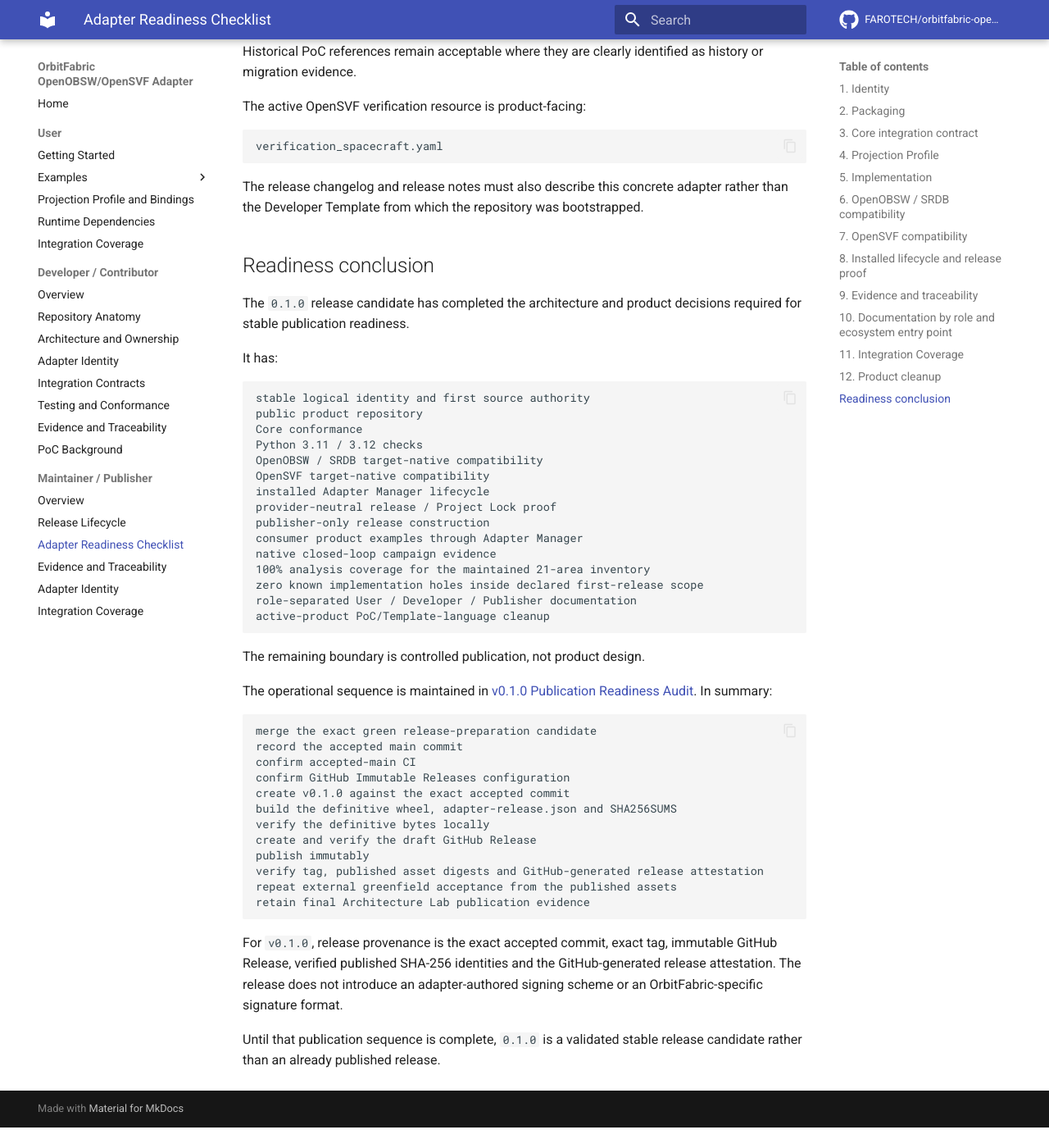
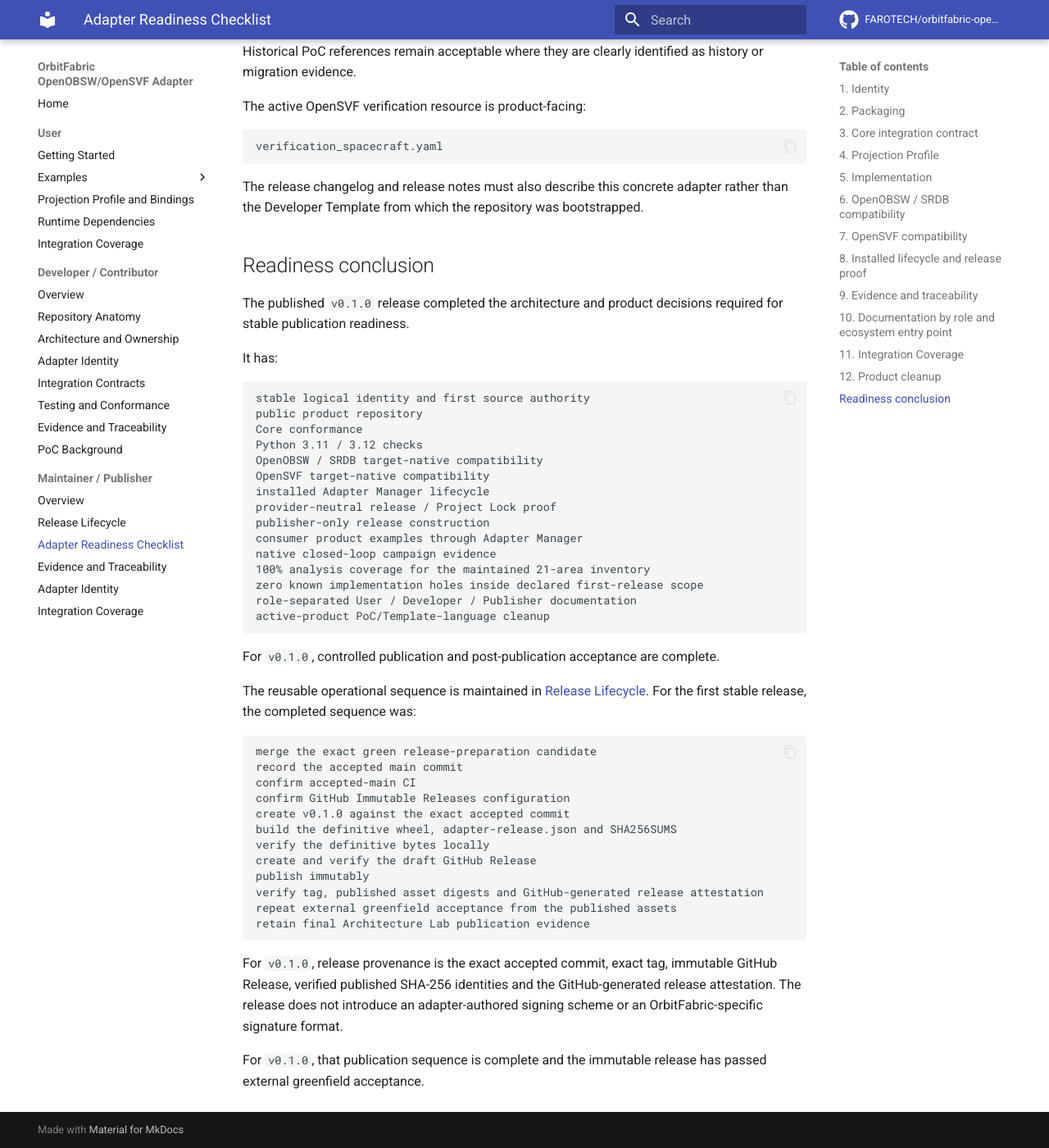
Before and after one commit to FAROTECH/orbitfabric-openobsw-opensvf-adapter, an MkDocs documentation site: the page built from docs/adapter-readiness-checklist.md, in a window 1280 px wide and 1400 px high, scrolled down 7139 px. Shown: the whole window at 82% size. Built offline with MkDocs 1.6.1 and Material for MkDocs 9.7.7, drawn with Linux system fonts in a browser that asks for light colours; comment, search, counter and statistics services are not loaded; before the commit the page ends 8514 px from its top, so only the background shows below that; some of the changed text lies outside the part shown.

Commit message:
Fix stale publication-audit references

````diff
--- a/docs/adapter-readiness-checklist.md
+++ b/docs/adapter-readiness-checklist.md
@@ -6,7 +6,7 @@
 
 ## 1. Identity
 
-Current stable release-candidate identity:
+Current stable release identity:
 
 ```text
 repository       orbitfabric-openobsw-opensvf-adapter
@@ -54,7 +54,7 @@
 
 Core remains normative for generic contract semantics.
 
-The exact Core baseline validated by this release candidate is:
+The exact Core baseline validated by `v0.1.0` is:
 
 ```text
 4377d6656c62aa1dc19a7ed81d2de872b6b22ccd
@@ -116,7 +116,7 @@
 obsw-srdb 0.1.0 at that checkout
 ```
 
-The release candidate must continue to prove:
+A future release must continue to prove:
 
 ```text
 additive contribution load
@@ -139,7 +139,7 @@
 observed package metadata 1.0.0
 ```
 
-The release candidate must continue to prove:
+A future release must continue to prove:
 
 ```text
 verification materialization generated
@@ -340,7 +340,7 @@
 
 ## Readiness conclusion
 
-The `0.1.0` release candidate has completed the architecture and product decisions required for stable publication readiness.
+The published `v0.1.0` release completed the architecture and product decisions required for stable publication readiness.
 
 It has:
 
@@ -362,9 +362,9 @@
 active-product PoC/Template-language cleanup
 ```
 
-The remaining boundary is controlled publication, not product design.
+For `v0.1.0`, controlled publication and post-publication acceptance are complete.
 
-The operational sequence is maintained in [v0.1.0 Publication Readiness Audit](publication-readiness-audit.md). In summary:
+The reusable operational sequence is maintained in [Release Lifecycle](release-lifecycle.md). For the first stable release, the completed sequence was:
 
 ```text
 merge the exact green release-preparation candidate
@@ -383,4 +383,4 @@
 
 For `v0.1.0`, release provenance is the exact accepted commit, exact tag, immutable GitHub Release, verified published SHA-256 identities and the GitHub-generated release attestation. The release does not introduce an adapter-authored signing scheme or an OrbitFabric-specific signature format.
 
-Until that publication sequence is complete, `0.1.0` is a validated stable release candidate rather than an already published release.
+For `v0.1.0`, that publication sequence is complete and the immutable release has passed external greenfield acceptance.
````
